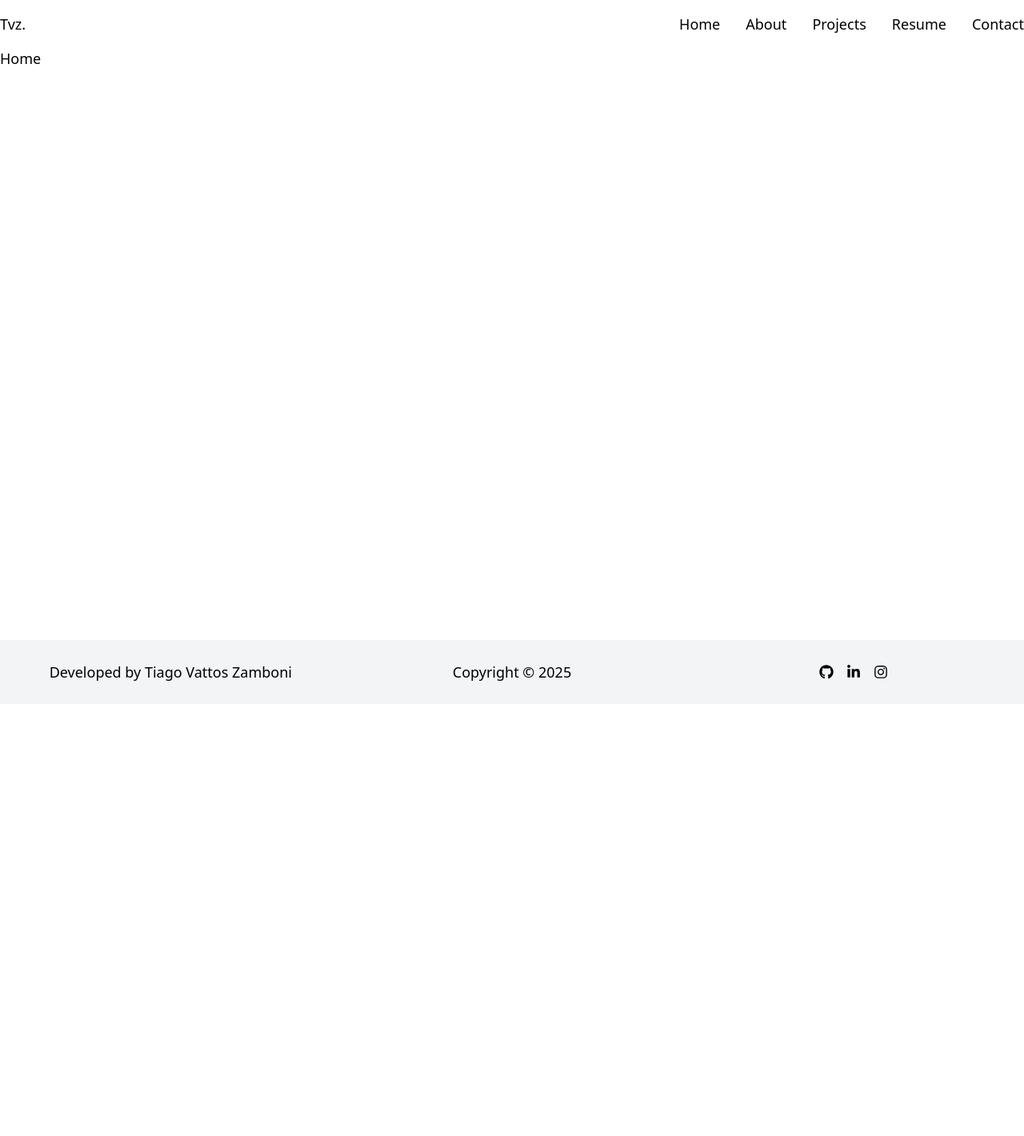
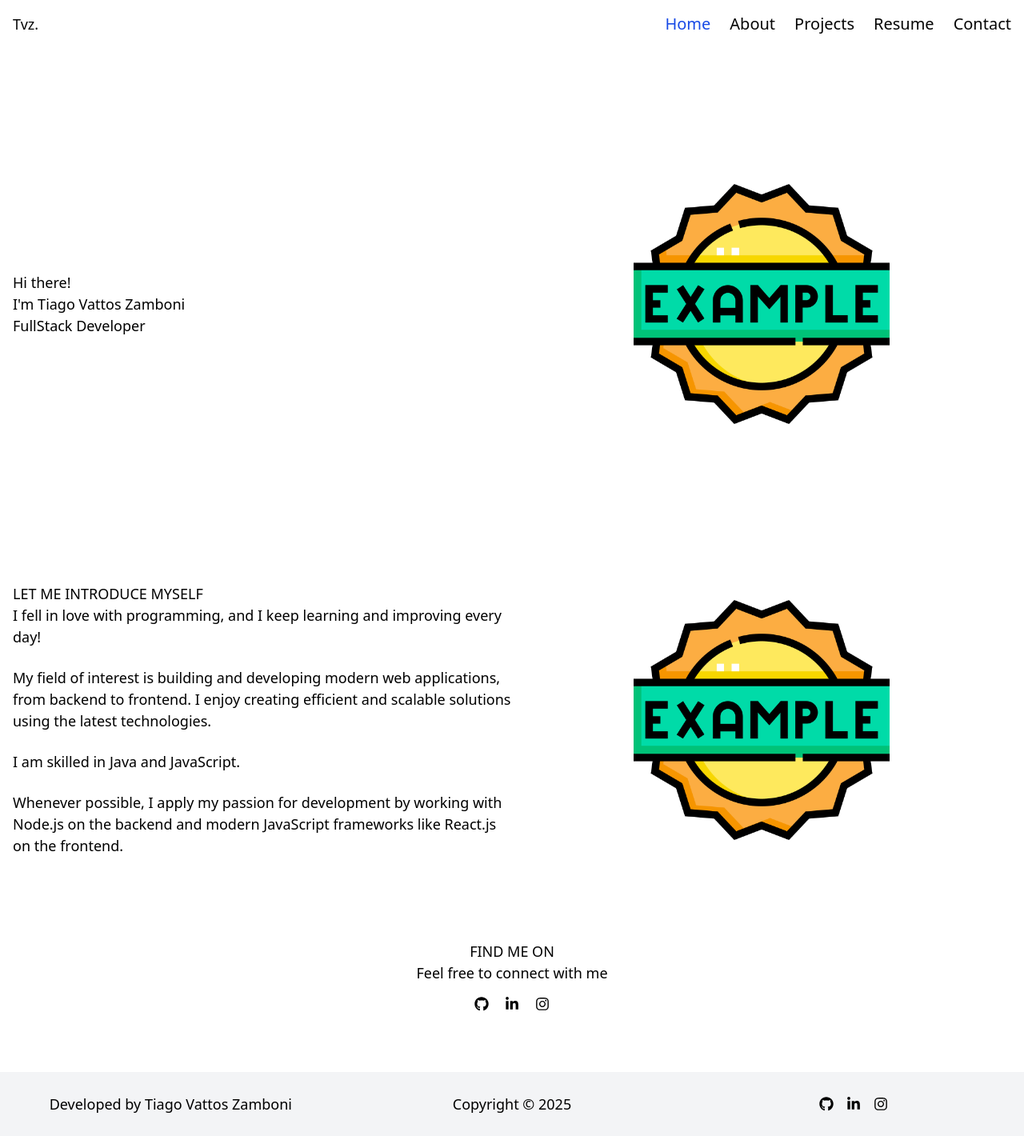
Before and after one commit to tiagovattosz/portfolio-react, a React (Vite) app: page / in a window 1280 px wide. Shown: the whole page at 80% size. Before the commit the page ends 880 px from the top, so only its background shows below. Built offline with nearby package versions, Linux system fonts and the light colour scheme; the HTML template or start-up script is replaced by a standard one.

Commit message:
create active menu item

```diff
--- a/src/App.jsx
+++ b/src/App.jsx
@@ -4,6 +4,7 @@ import Home from "./pages/Home.jsx";
 import About from "./pages/About.jsx";
 import Projects from "./pages/Projects.jsx";
 import Resume from "./pages/Resume.jsx";
+import Contact from "./pages/Contact.jsx";
 
 function App() {
   return (
@@ -14,6 +15,7 @@ function App() {
           <Route path="about" element={<About />} />
           <Route path="projects" element={<Projects />} />
           <Route path="resume" element={<Resume />} />
+          <Route path="contact" element={<Contact />} />
         </Route>
       </Routes>
     </BrowserRouter>
--- a/src/layout/Header.jsx
+++ b/src/layout/Header.jsx
@@ -2,15 +2,15 @@ import { Link } from "react-router-dom";
 import NavItem from "./NavItem";
 export default function Header() {
   return (
-    <header className="container mx-auto flex justify-between items-center h-15">
+    <header className="container mx-auto px-4 flex justify-between items-center h-15 sticky top-0 bg-white opacity-98">
       <Link to="/">Tvz.</Link>
       <nav>
-        <ul className="flex gap-8">
+        <ul className="flex gap-6">
           <NavItem to="/">Home</NavItem>
           <NavItem to="/about">About</NavItem>
           <NavItem to="/projects">Projects</NavItem>
           <NavItem to="/resume">Resume</NavItem>
-          <NavItem to="/resume">Contact</NavItem>
+          <NavItem to="/contact">Contact</NavItem>
         </ul>
       </nav>
     </header>
--- a/src/layout/Layout.jsx
+++ b/src/layout/Layout.jsx
@@ -5,14 +5,12 @@ export default function Layout() {
   return (
     <>
       <div className="min-h-screen">
-        <Header></Header>
+        <Header />
 
-        <div className="container mx-auto">
-          <Outlet />
-        </div>
+        <Outlet />
       </div>
 
-      <Footer></Footer>
+      <Footer />
     </>
   );
 }
--- a/src/layout/NavItem.jsx
+++ b/src/layout/NavItem.jsx
@@ -1,9 +1,18 @@
-import { Link } from "react-router-dom";
+import { Link, useLocation } from "react-router-dom";
 
 export default function NavItem({ to, children }) {
+  const location = useLocation();
+  const isActive = location.pathname === to;
+
   return (
     <li>
-      <Link to={to} className="hover:text-blue-700 transition">
+      <Link
+        to={to}
+        className={`
+          text-xl flex items-center gap-2 hover:text-blue-700 transition
+          ${isActive ? "text-blue-700" : ""}
+          `}
+      >
         {children}
       </Link>
     </li>
--- /dev/null
+++ b/src/pages/Contact.jsx
@@ -0,0 +1,3 @@
+export default function Contact() {
+  return <div>Contact</div>;
+}
--- a/src/pages/Home.jsx
+++ b/src/pages/Home.jsx
@@ -1,3 +1,61 @@
+import { FaLinkedinIn, FaGithub, FaInstagram } from "react-icons/fa";
+import { Link } from "react-router-dom";
 export default function Home() {
-  return <div>Home</div>;
+  return (
+    <div className="container mx-auto px-4">
+      <section className="min-h-[80vh] grid grid-cols-2">
+        <div className="flex flex-col justify-center">
+          <h1>Hi there!</h1>
+          <h1>I'm Tiago Vattos Zamboni</h1>
+          <h1>FullStack Developer</h1>
+        </div>
+        <div className="flex items-center justify-center">
+          <img src="/example.png" alt="example" className="w-auto h-80" />
+        </div>
+      </section>
+
+      <section className="min-h-[50vh] grid grid-cols-2">
+        <div className="content-center">
+          <h2>LET ME INTRODUCE MYSELF</h2>
+          <ul className="grid grid-cols-1 gap-6">
+            <li>
+              I fell in love with programming, and I keep learning and improving
+              every day!
+            </li>
+            <li>
+              My field of interest is building and developing modern web
+              applications, from backend to frontend. I enjoy creating efficient
+              and scalable solutions using the latest technologies.
+            </li>
+            <li>I am skilled in Java and JavaScript.</li>
+            <li>
+              Whenever possible, I apply my passion for development by working
+              with Node.js on the backend and modern JavaScript frameworks like
+              React.js on the frontend.
+            </li>
+          </ul>
+        </div>
+
+        <div className="flex items-center justify-center">
+          <img src="/example.png" alt="example" className="w-auto h-80" />
+        </div>
+      </section>
+
+      <section className="flex flex-col justify-center items-center min-h-[30vh]">
+        <h2>FIND ME ON</h2>
+        <p>Feel free to connect with me</p>
+        <div className="flex gap-5 mt-4">
+          <Link to="https://github.com/tiagovattosz">
+            <FaGithub />
+          </Link>
+          <Link to="https://www.linkedin.com/in/tiago-vattos-zamboni-680952232/">
+            <FaLinkedinIn />
+          </Link>
+          <Link to="https://www.instagram.com/tiagovattosz/">
+            <FaInstagram />
+          </Link>
+        </div>
+      </section>
+    </div>
+  );
 }
```
